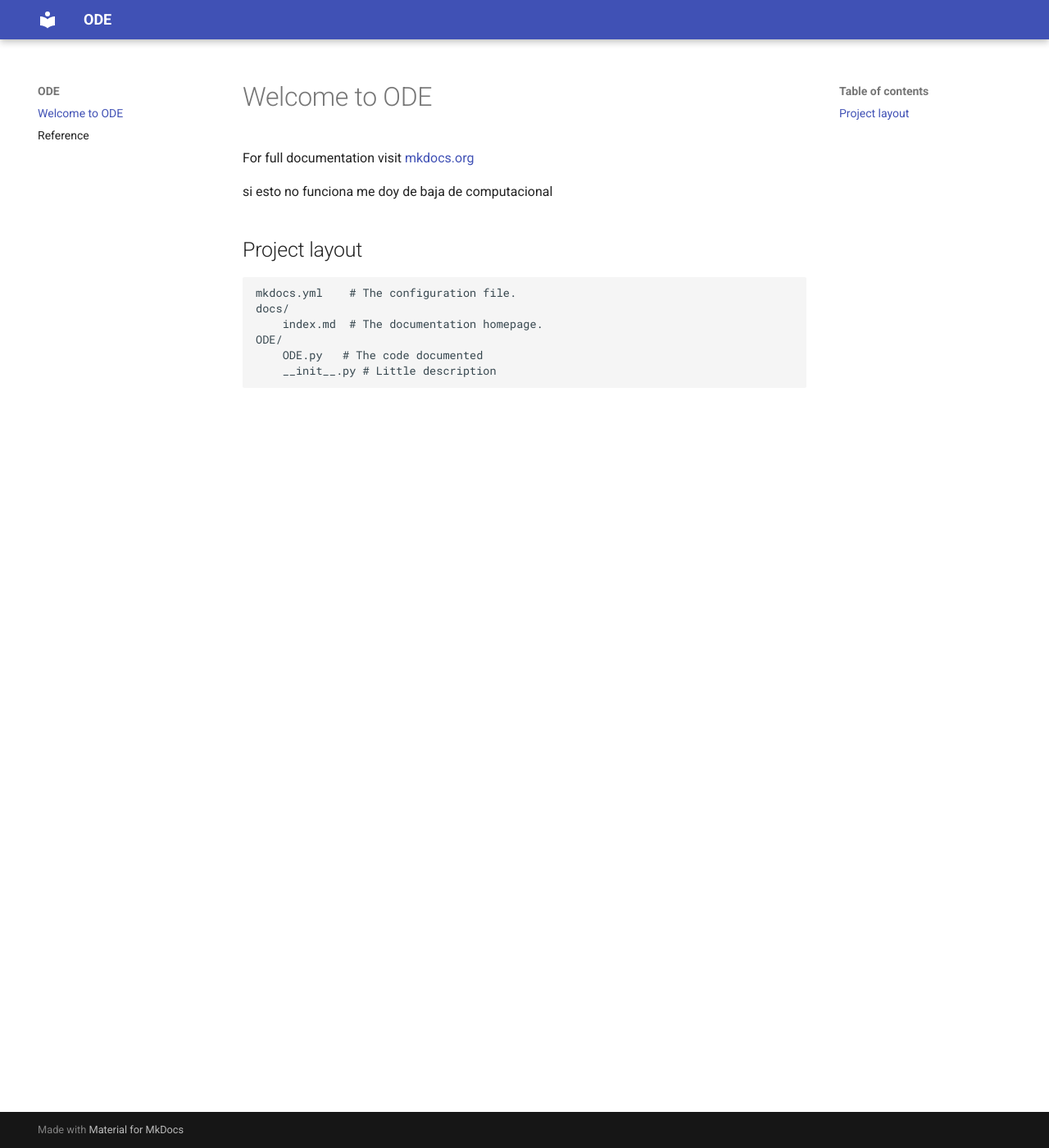
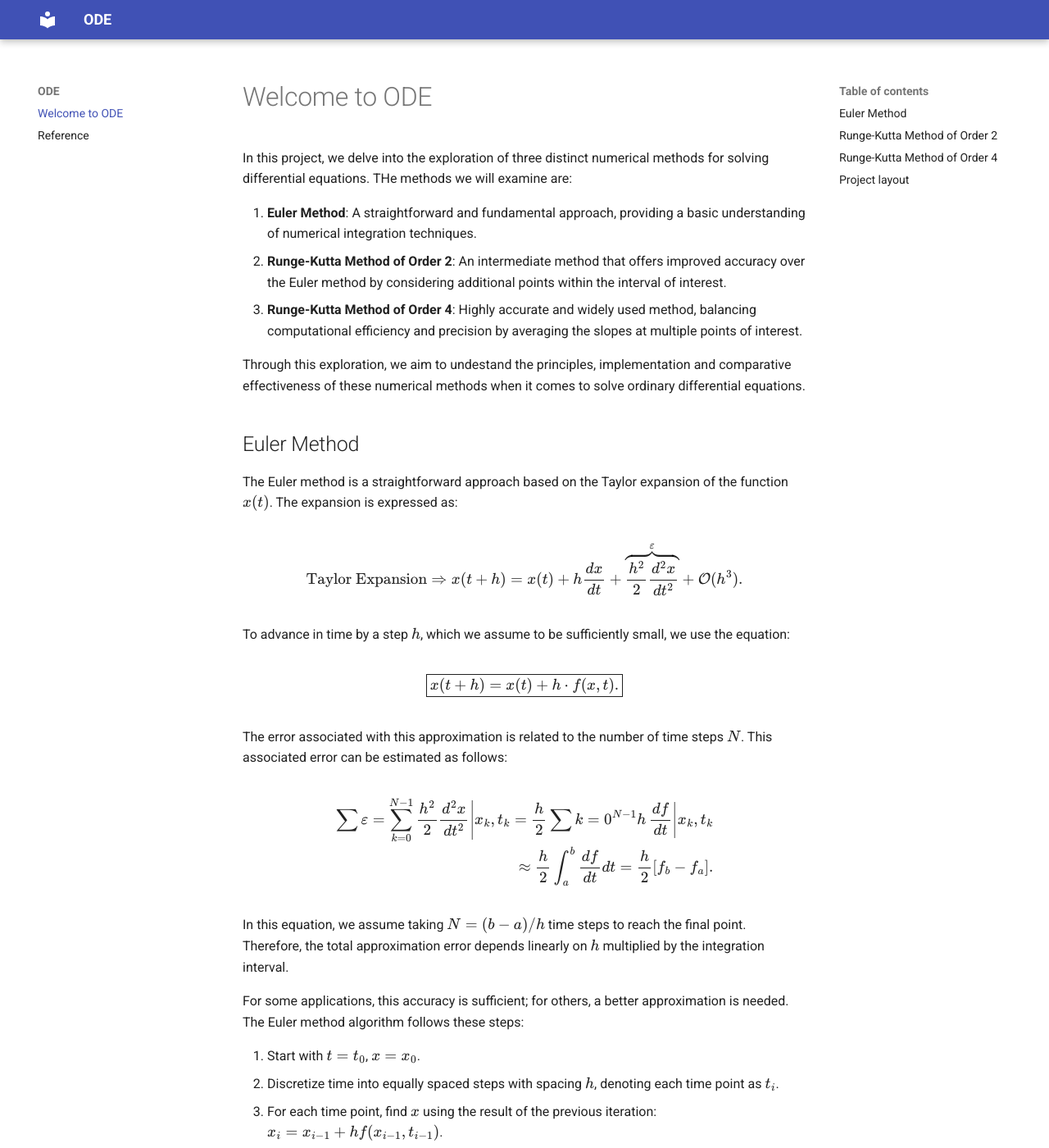
Before and after one commit to marcesiles/ode, an MkDocs documentation site: the page built from docs/index.md, in a window 1280 px wide and 1400 px high. Shown: the whole window at 82% size. Built offline with MkDocs 1.6.1 and Material for MkDocs 9.7.7, drawn with Linux system fonts in a browser that asks for light colours; some of the changed text lies outside the part shown.

Commit message:
ODE theory implementation for index.md

```diff
--- a/docs/index.md
+++ b/docs/index.md
@@ -1,15 +1,110 @@
 # Welcome to ODE
 
-For full documentation visit [mkdocs.org](https://www.mkdocs.org)
+In this project, we delve into the exploration of three distinct numerical methods for solving differential equations. THe methods we will examine are:
 
-si esto no funciona me doy de baja de computacional
+1. **Euler Method**: A straightforward and fundamental approach, providing a basic understanding of numerical integration techniques.
+2. **Runge-Kutta Method of Order 2**: An intermediate method that offers improved accuracy over the Euler method by considering additional points within the interval of interest.
+3. **Runge-Kutta Method of Order 4**: Highly accurate and widely used method, balancing computational efficiency and precision by averaging the slopes at multiple points of interest.
+
+Through this exploration, we aim to undestand the principles, implementation and comparative effectiveness of these numerical methods when it comes to solve ordinary differential equations.
+
+## Euler Method
+
+The Euler method is a straightforward approach based on the Taylor expansion of the function $x(t)$. The expansion is expressed as:
+
+$$
+\text{Taylor Expansion} \Rightarrow x(t+h) = x(t) + h\frac{dx}{dt} + \overbrace{\frac{h^2}{2} \frac{d^2x}{dt^2}}^{\varepsilon} + \mathcal{O}(h^3).
+$$
+
+To advance in time by a step $h$, which we assume to be sufficiently small, we use the equation:
+
+$$
+\boxed{x(t + h) = x(t) + h\cdot f(x,t).}
+$$
+
+The error associated with this approximation is related to the number of time steps $N$. This associated error can be estimated as follows:
+
+\begin{align}
+\sum\varepsilon = \sum_{k=0}^{N-1}\frac{h^2}{2}\left. \frac{d^2x}{dt^2} \right|{x_{k}, t_{k}} = \frac{h}{2}\sum{k=0}^{N-1}h\left.\frac{df}{dt}\right|{x_{k}, t_{k}}
+\\
+\approx \frac{h}2\int_{a}^b\frac{df}{dt}d t = \frac{h}{2}\left[f_{b} - f_{a}\right].
+\end{align}
+
+In this equation, we assume taking $N = (b-a)/h$ time steps to reach the final point. Therefore, the total approximation error depends linearly on $h$ multiplied by the integration interval.
+
+For some applications, this accuracy is sufficient; for others, a better approximation is needed. The Euler method algorithm follows these steps:
+
+1. Start with $t = t_{0}$, $x = x_{0}$.
+2. Discretize time into equally spaced steps with spacing $h$, denoting each time point as $t_{i}$.
+3. For each time point, find $x$ using the result of the previous iteration: $x_{i} = x_{i-1} + hf(x_{i-1}, t_{i-1})$.
+
+## Runge-Kutta Method of Order 2
+
+The RK2 method improves upon the Euler method by using the midpoint for evaluation, leading to better accuracy for the same step size $h$. Instead of evaluating the derivative at point $t$, as in Euler's method, RK2 evaluates it at the midpoint $t + h/2$.
+
+By applying the Taylor series around the midpoint $t + h/2$, we derive:
+
+$$
+x(t + h) = x\left(t + \frac{h}{2}\right) + \frac{h}{2}\left(\frac{{\rm d}x}{{\rm d}t}\right)_{t+h/2} + \frac{h^2}{8}\left(\frac{{\rm d}^2x}{{\rm d}t^2}\right)_{t+h/2} + \mathcal{O}(h^3).
+$$
+
+Similarly, for $x(t)$, we have:
+
+$$
+x(t) = x\left(t + \frac{h}{2}\right) - \frac{h}{2}\left(\frac{dx}{dt}\right)_{t+h/2} + \frac{h^2}{8}\left(\frac{d^2x}{dt^2}\right)_{t+h/2} + \mathcal{O}(h^3).
+$$
+
+Subtracting these equations gives:
+
+$$
+x(t + h) = x(t) + h\left(\frac{dx}{dt}\right)_{t+h/2} + \mathcal{O}(h^3).
+$$
+
+Thus, the RK2 method is:
+
+$$
+\boxed{x(t + h) = x(t) + hf\left(x(t + h/2), t + h/2\right) + \mathcal{O}(h^3)}.
+$$
+
+The second-order term disappears, and the error is $\mathcal{O}(h^3)$, enhancing computational efficiency.
+
+However, we need the function value at the midpoint $x(t + h/2)$, which is approximated using Euler's method with a half-step $h/2$:
+
+$$
+x(t + h/2) \approx x(t) + \frac{h}{2}f(x,t).
+$$
+
+Therefore, RK2 equations are:
+
+1. Compute $k_{1} = hf(x,t)$.
+2. Compute $k_{2} = hf\left(x + \frac{k_{1}}{2}, t + \frac{h}{2}\right)$.
+3. Update $x(t + h) = x(t) + k_{2}$.
+
+The local approximation error per step is $\mathcal{O}(h^3)$, while the global error is $\mathcal{O}(h^2)$, ensuring a more accurate solution than the Euler method for the same step size.
+
+## Runge-Kutta Method of Order 4
+
+The RK4 method extends RK2 by using more points between $x(t)$ and $x(t + h)$ through Taylor expansions, providing a better balance between complexity and accuracy. It is the most widely used method for solving ODEs due to its efficiency and precision. For most applications, the RK4 method is the de facto standard due to its ease of implementation and accurate results. The local approximation error per step is $\mathcal{O}(h^5)$, while the global error is approximately $\mathcal{O}(h^4)$, providing a precise and efficient solution.
+
+We can set the RK4 algorithm such that:
+
+1. **Calculate the slopes:**
+    - $k_{1} = hf(x, t)$
+    - $k_{2} = hf\left(x + \frac{k_{1}}{2}, t + \frac{h}{2}\right)$
+    - $k_{3} = hf\left(x + \frac{k_{2}}{2}, t + \frac{h}{2}\right)$
+    - $k_{4} = hf\left(x + k_{3}, t + h\right)$
+
+2. **Update the function value:**
+    - $x(t + h) = x(t) + \frac{1}{6}(k_{1} + 2k_{2} + 2k_{3} + k_{4})$
+
+This method balances computational efficiency and accuracy, making it a preferred choice for solving differential equations in various scientific and engineering applications.
 
 ## Project layout
 
 
     mkdocs.yml    # The configuration file.
     docs/
-        index.md  # The documentation homepage.
+	index.md  # The documentation homepage.
     ODE/
         ODE.py   # The code documented
         __init__.py # Little description
```
